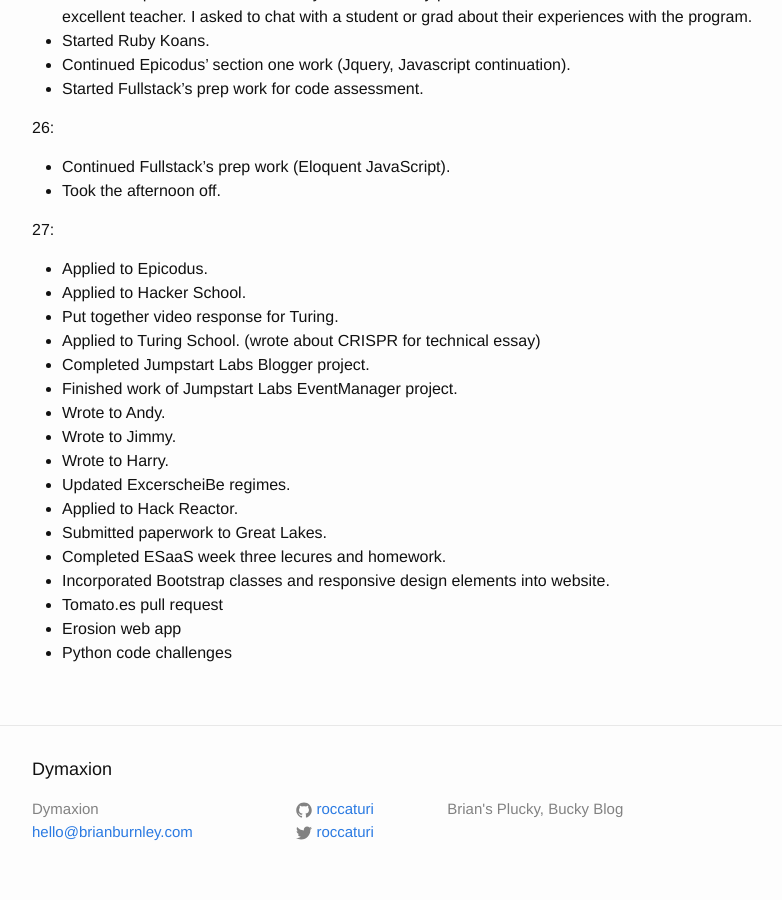
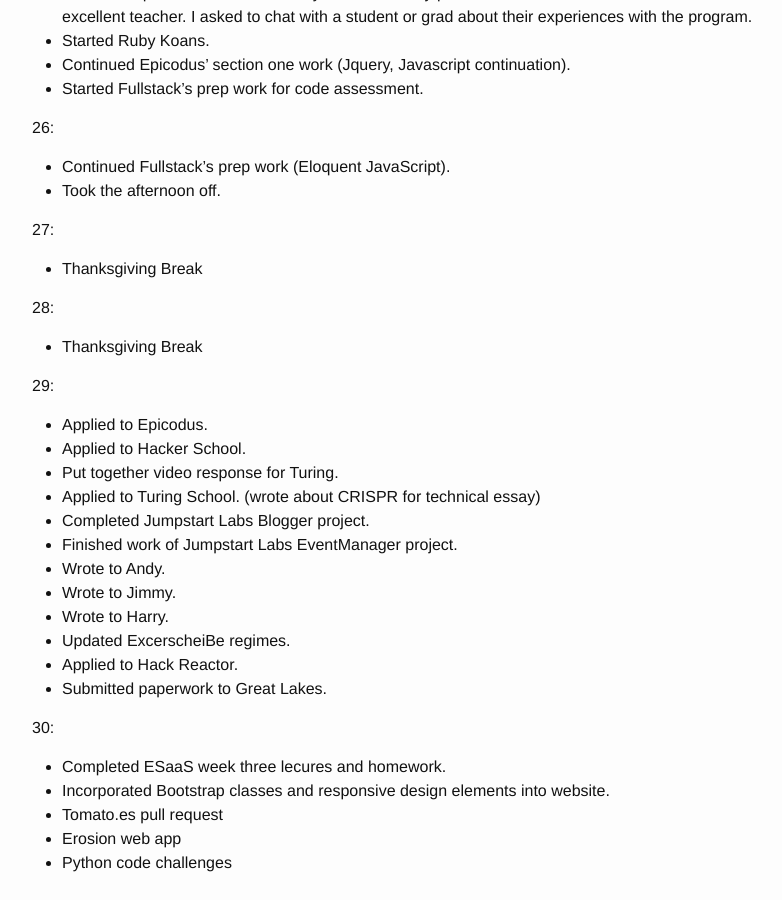
Before and after one commit to roccaturi/roccaturi.github.io, a Jekyll site: the page built from _posts/2014-11-01-journal.md, in a window 1280 px wide and 900 px high, scrolled down 4986 px. Shown: the whole window, without its empty margins (238-1020 px from the left). Built offline with Jekyll 4.4.1, drawn with Linux system fonts in a browser that asks for light colours; Markdown is read by kramdown in place of the engine named in the settings.

Commit message:
Updated Nov entry

```diff
--- a/_posts/2014-11-01-journal.md
+++ b/_posts/2014-11-01-journal.md
@@ -4,7 +4,6 @@ title: November 2014 - Journal
 date: 2014-11-01
 categories: journal
 ---
-
 
 1:
 * Started new regime.
@@ -177,6 +176,12 @@ categories: journal
 * Took the afternoon off.
 
 27:
+* Thanksgiving Break
+
+28:
+* Thanksgiving Break
+
+29:
 + Applied to Epicodus.
 + Applied to Hacker School.
 + Put together video response for Turing.
@@ -189,6 +194,8 @@ categories: journal
 + Updated ExcerscheiBe regimes.
 + Applied to Hack Reactor.
 + Submitted paperwork to Great Lakes.
+
+30:
 + Completed ESaaS week three lecures and homework.
 + Incorporated Bootstrap classes and responsive design elements into website.
 + Tomato.es pull request
```
